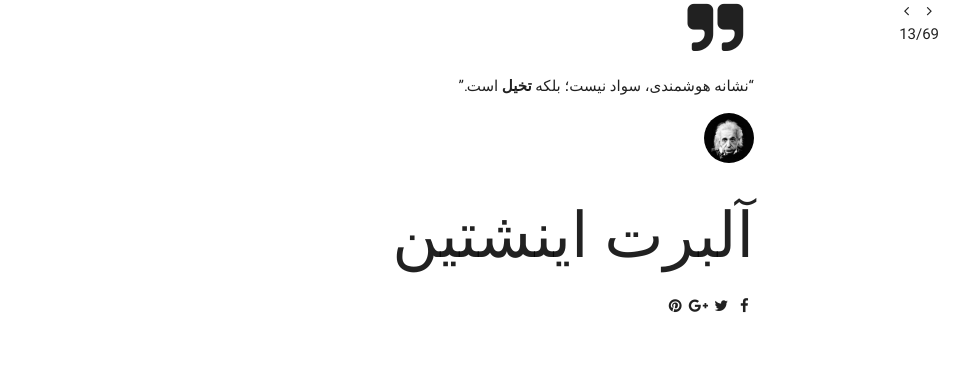
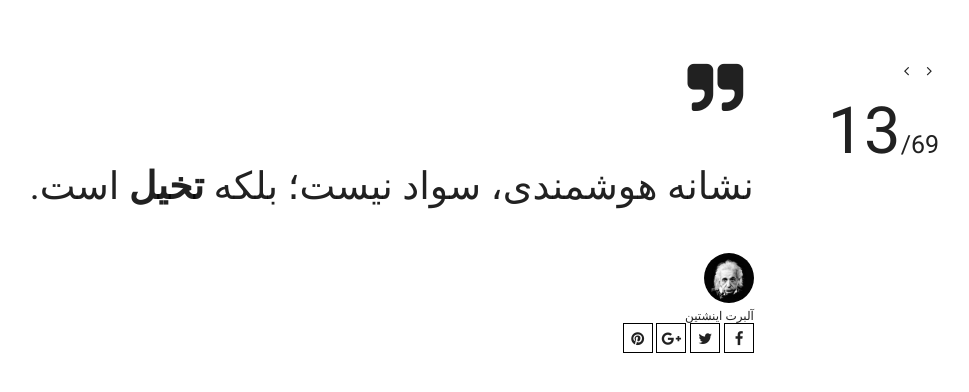
Before and after one commit to HamidRezaSepehr/Sukhan, a plain HTML site: page index.html in a window 1280 px wide. Shown: the whole page, without its empty margins (245-1214 px from the left). Drawn offline with Linux system fonts and the light colour scheme.

Commit message:
Some more styles

```diff
--- a/css/style.css
+++ b/css/style.css
@@ -6,3 +6,11 @@
 body {direction: rtl;}
 strong {font-weight: 700;}
 .row .col {float: right;}
+
+main.main {padding: 4em 0px;}
+.slide_no {font-size: 25px;}
+.current_slide {font-size: 65px;}
+q:before {content: '';}
+.quote-body {font-size: 38px;}
+.quote-author h1 {font-size: 12px;margin: 0;}
+.social_share i {border:1px solid black;width: 30px;height: 30px;padding-top: 7px;}
--- a/index.html
+++ b/index.html
@@ -14,34 +14,31 @@
 	</head>
 	<body>
 		<header></header>
-		<main>
+		<main class="main">
 			<div class="container">
 				<div class="row">
 					<div class="col m2">
 						<i class="fa fa-fw fa-angle-right"></i>
 						<i class="fa fa-fw fa-angle-left"></i>
 						<div class="slide_no">
-							13/69
+							<span class="current_slide">13</span>/69
 						</div>
 					</div>
 					<div class="col m10">
 						<article class="quote">
+							<i class="fa fa-4x fa-fw fa-quote-right"></i>
 							<div class="quote-body">
-								<i class="fa fa-4x fa-fw fa-quote-right"></i>
 								<p><q>نشانه هوشمندی، سواد نیست؛ بلکه <strong>تخیل</strong> است.</q></p>
-
+							</div>
 							<div class="quote-author">
 								<img src="img/albert-einstein.jpg" class="circle" width="50" height="50" alt="Albert Einstein" title="Albert Einstein">
 								<h1>آلبرت اینشتین</h1>
 							</div>
-							</div>
-							<div class="share-holder">
-								<div class="share">
+							<div class="social_share">
 								<i class="fa fa-fw fa-facebook"></i>
 								<i class="fa fa-fw fa-twitter"></i>
 								<i class="fa fa-fw fa-google-plus"></i>
 								<i class="fa fa-fw fa-pinterest"></i>
-								</div>
 							</div>
 						</article>
 					</div>
```
Lines whose indentation alone changed are shown as unchanged.
